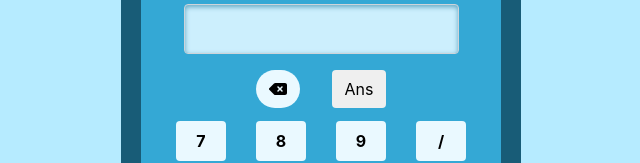
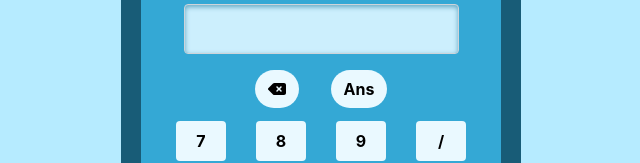
Before and after one commit to Joeseff6/Reactive-Calculator, a React (Create React App) app: page / in a window 1280 px wide. Shown: the part 217-380 px from the top of the page, without its empty margins (319-959 px from the left). Built offline with nearby package versions, Linux system fonts and the light colour scheme; the HTML template or start-up script is replaced by a standard one.

Commit message:
styled ans-button class

```diff
--- a/src/App.css
+++ b/src/App.css
@@ -39,7 +39,8 @@ body {
   font-weight: bold;
 }
 
-.btn.backspace-button {
+.btn.backspace-button, .ans-button {
   border-radius: 35px;
   background-color: #EAF9FF;
+  font-weight: bold;
 }
```
